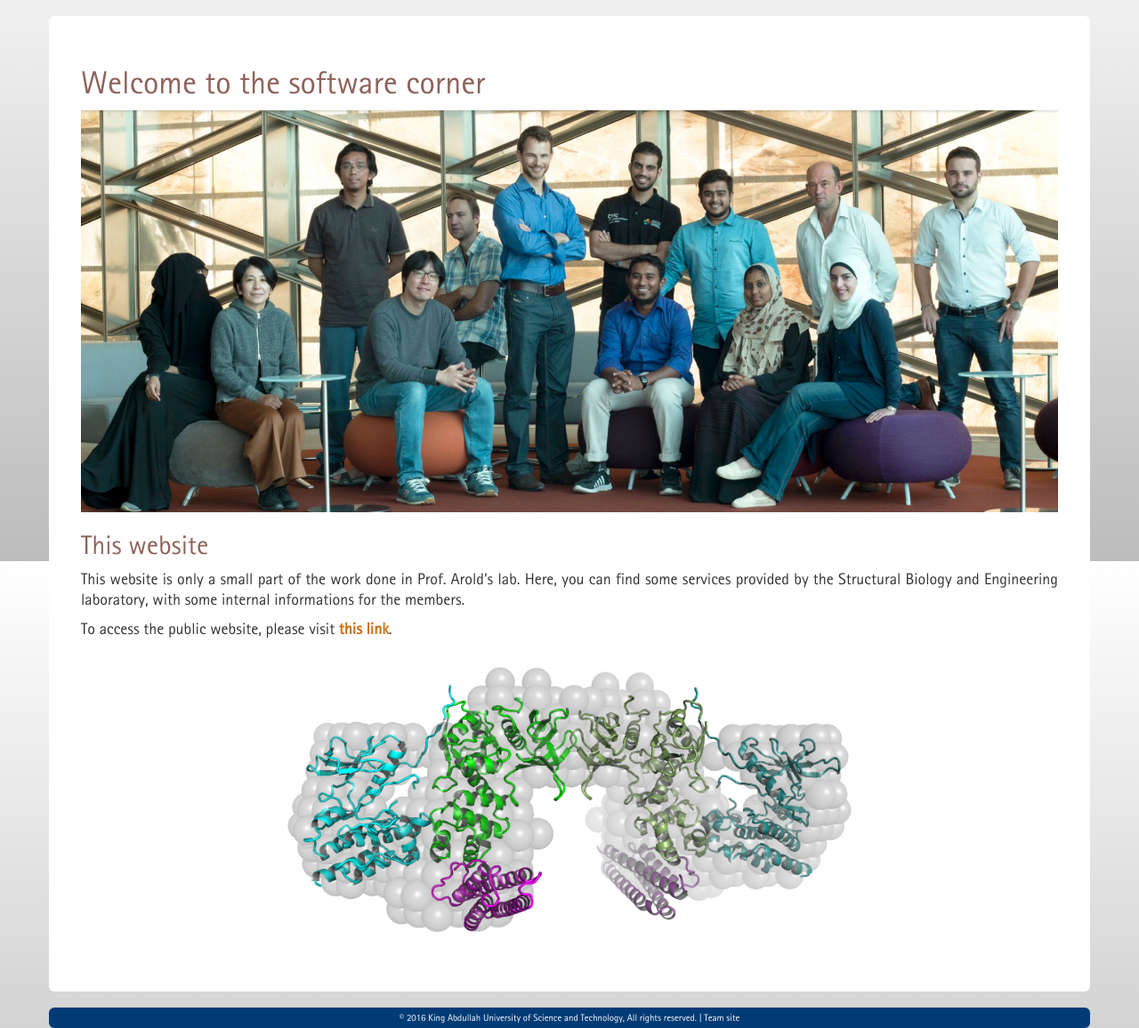
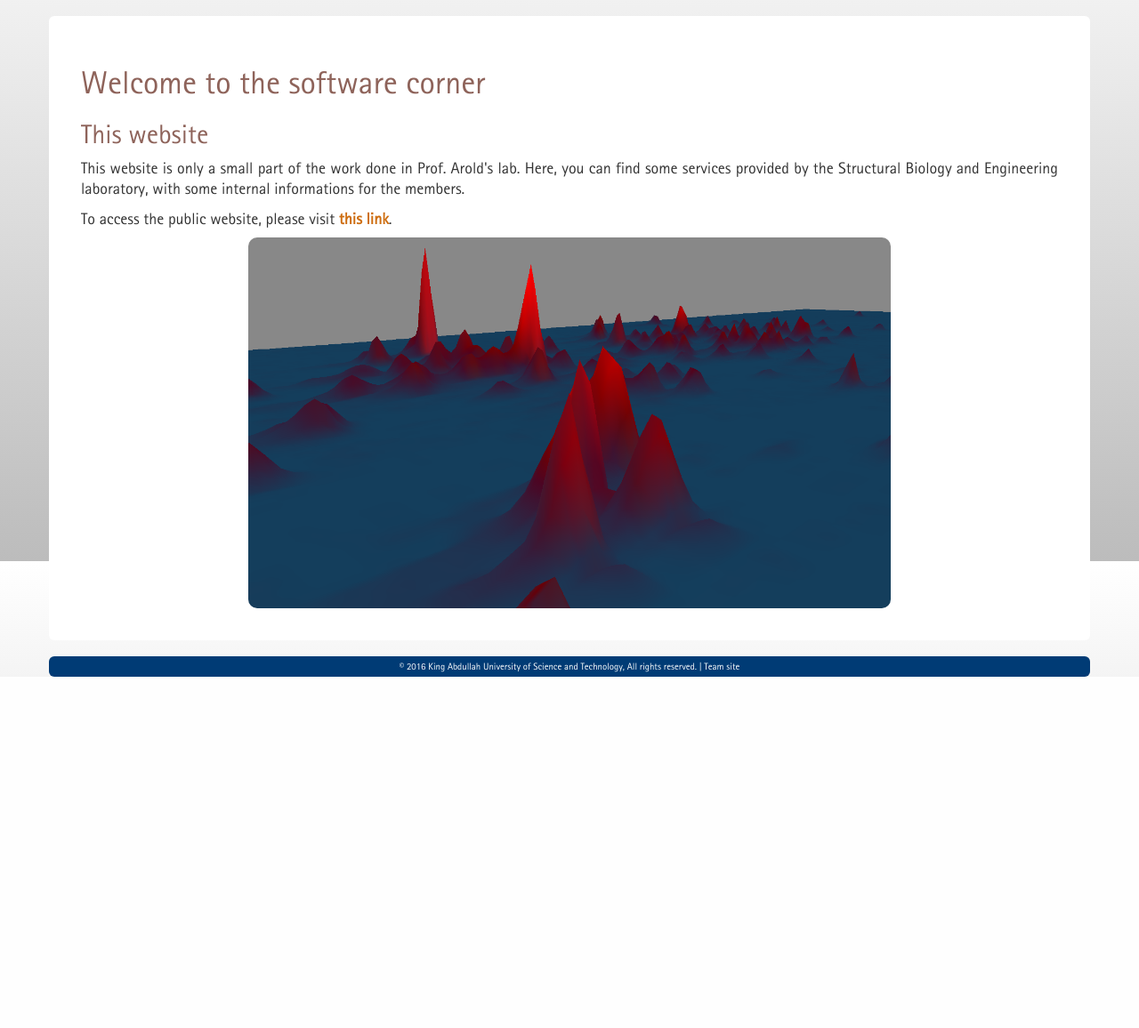
Before and after one commit to StruBE-KAUST/StruBE-website, a Django app: page / in a window 1280 px wide. Shown: the part 169-1325 px from the top of the page at 89% size. After the commit the page ends 930 px from the top, so only its background shows below. Run offline with Django 3.2, Linux system fonts and the light colour scheme; parts of the project's set-up code (start-up, migrations or seed data) failed here and were passed over; some libraries are stand-ins or nearby versions.

Commit message:
Change pictures on home page

```diff
--- a/StruBE/static/css/custom.css
+++ b/StruBE/static/css/custom.css
@@ -90,6 +90,10 @@ nav.navbar li a:hover, nav.navbar li.open>a, nav.navbar li a.dropdown-toggle:foc
     margin: 1em -15px 1em -15px;
 }
 
+.illustration {
+    border-radius: 10px;
+}
+
 #footer {
     background-color: #003B75;
     color: white;
--- a/StruBE/templates/home.html
+++ b/StruBE/templates/home.html
@@ -1,8 +1,8 @@
 {% extends "base.html" %}
 {% block content %}<h1>Welcome to the software corner</h1>
 {% load staticfiles %}
-<img class="img-responsive" src="{% static "images/strube-group-photo.png" %}"
-/>
+<!--img class="img-responsive" src="{#{% static "images/nmr_viewer.png" %}#}"
+/-->
 
 <h2>This website</h2>
 <p>This website is only a small part of the work done in Prof. Arold's lab.
@@ -13,7 +13,8 @@ Engineering laboratory, with some internal informations for the members.</p>
                             link</a>.</p>
     <div class="row">
         <div class="col-sm-8 col-sm-offset-2">
-            <img class="img-responsive" src="{% static "images/FAK.png" %}" />
+            <img class="img-responsive illustration" alt="NMR viewer"
+                 src="{% static "images/nmrviewer_screenshot.png" %}" />
         </div>
     </div>
 {% block articles %}
```
Also changed, not shown: StruBE/static/images/FAK.png (deleted), StruBE/static/images/nmrviewer_screenshot.png (added), StruBE/static/images/strube-group-photo.png (deleted).
